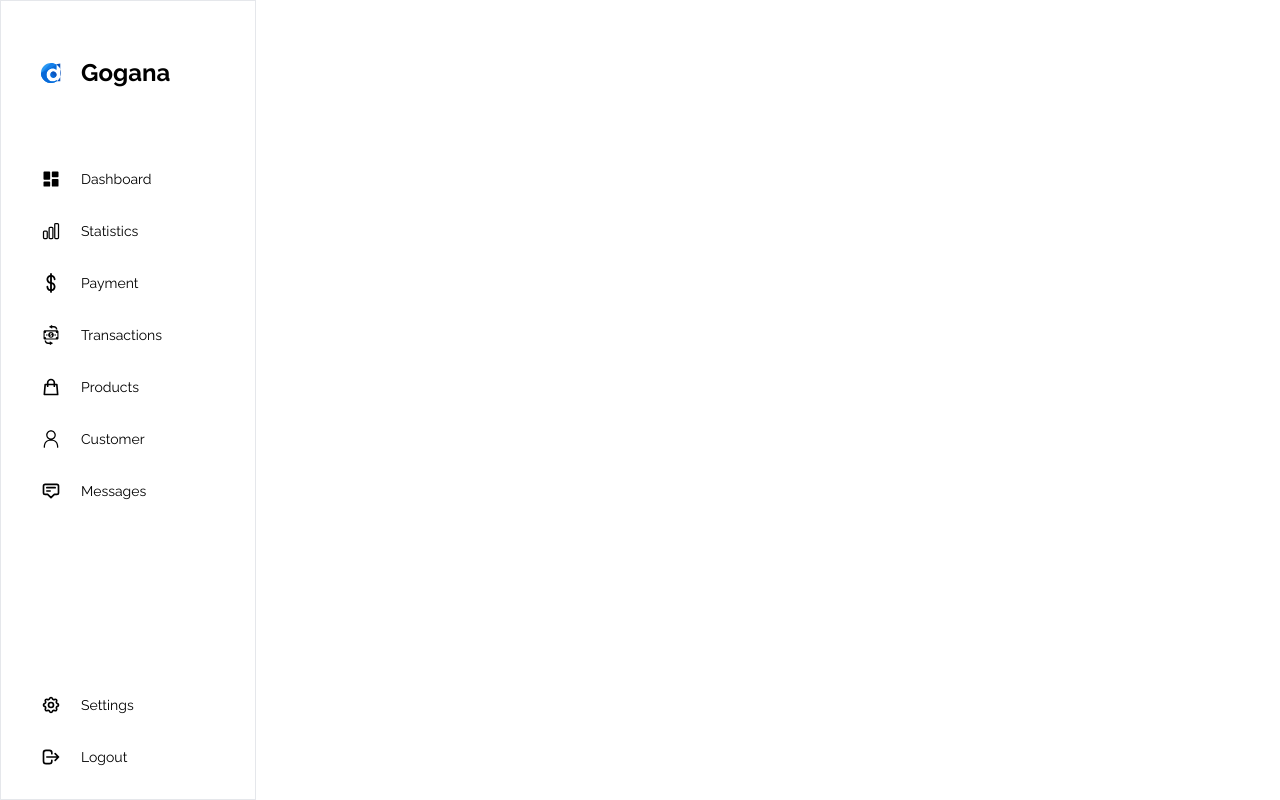
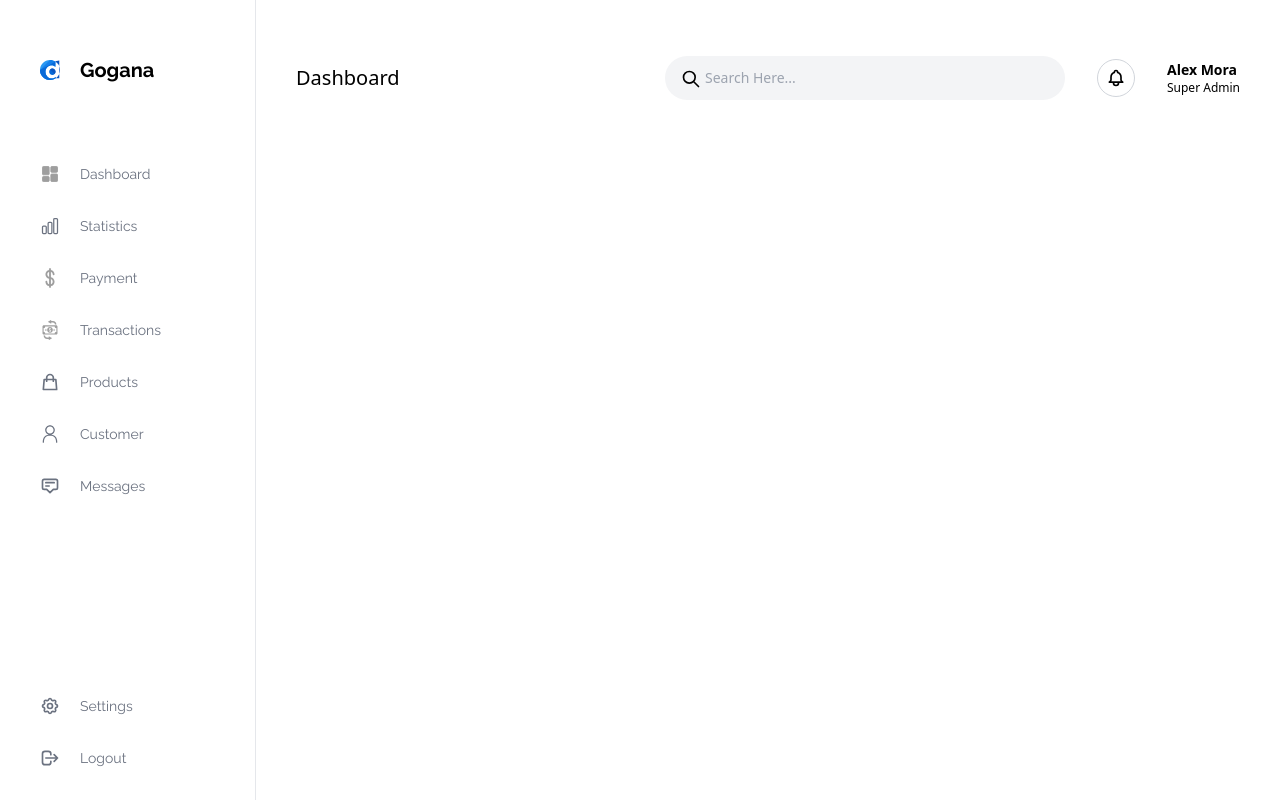
Before and after one commit to Wixi105/gogana-built, a Vue app: page / in a window 1280 px wide. Built offline with nearby package versions, Linux system fonts and the light colour scheme.

Commit message:
working on changes
Signed-off-by: Eric Junior Nyarko Sampson <ericsampson105@gmail.com>

```diff
--- a/src/App.vue
+++ b/src/App.vue
@@ -1,6 +1,61 @@
 <template>
-  <div>
-    <SideBar />
+  <div class="flex">
+    <div class="w-1/5">
+      <SideBar />
+    </div>
+    <!-- Header -->
+    <div class="w-4/5 p-10 mt-4 flex justify-between h-fit items-center">
+      <p class="text-xl font-medium">Dashboard</p>
+
+      <div class="flex items-center">
+        <section class="relative">
+          <input
+            type="text"
+            placeholder="Search Here..."
+            class="bg-gray-100 placeholder:font-light placeholder:text-start pl-10 text-sm border-none rounded-full w-[400px] py-3 px-2 focus:border-n-secondary-20 focus:outline focus:outline-1 focus:outline-n-secondary-20"
+          />
+          <svg
+            class="absolute top-[13px] left-4 h-5 pointer-events-none"
+            fill="none"
+            stroke="currentColor"
+            viewBox="0 0 24 24"
+            xmlns="http://www.w3.org/2000/svg"
+          >
+            <path
+              stroke-linecap="round"
+              stroke-linejoin="round"
+              stroke-width="2"
+              d="M21 21l-6-6m2-5a7 7 0 11-14 0 7 7 0 0114 0z"
+            ></path>
+          </svg>
+        </section>
+        <!-- Bell Start -->
+        <section class="border border-gray-300 p-2 rounded-full h-fit ml-8">
+          <svg
+            class="w-5"
+            fill="none"
+            stroke="currentColor"
+            viewBox="0 0 24 24"
+            xmlns="http://www.w3.org/2000/svg"
+          >
+            <path
+              stroke-linecap="round"
+              stroke-linejoin="round"
+              stroke-width="2"
+              d="M15 17h5l-1.405-1.405A2.032 2.032 0 0118 14.158V11a6.002 6.002 0 00-4-5.659V5a2 2 0 10-4 0v.341C7.67 6.165 6 8.388 6 11v3.159c0 .538-.214 1.055-.595 1.436L4 17h5m6 0v1a3 3 0 11-6 0v-1m6 0H9"
+            ></path>
+          </svg>
+        </section>
+        <!-- Bell End -->
+        <section class="ml-8">
+          <div>
+            <p class="text-sm font-semibold">Alex Mora</p>
+            <p class="text-xs font-regular">Super Admin</p>
+          </div>
+        </section>
+      </div>
+    </div>
+    <!-- Header End -->
   </div>
 </template>
 
--- a/src/views/SideBar.vue
+++ b/src/views/SideBar.vue
@@ -1,7 +1,5 @@
 <template>
-  <nav
-    class="p-10 font-raleway border border-r border-gray-200 w-1/5 h-screen relative"
-  >
+  <nav class="p-10 font-raleway border-r border-gray-200 h-screen relative">
     <section class="flex mt-4">
       <svg
         version="1.1"
@@ -76,15 +74,19 @@
         <g></g>
       </svg>
 
-      <h2 class="font-bold text-2xl">Gogana</h2>
+      <h2 class="font-bold text-xl">Gogana</h2>
     </section>
     <!-- Header End -->
-    <section class="mt-20">
+
+    <!-- Nav Item Start -->
+    <section class="mt-20 text-gray-500">
       <!-- Home Nav-Item -->
       <div class="flex my-8 text-sm cursor-pointer">
         <svg
           class="w-5 mr-5"
           viewBox="0 0 24 24"
+          fill="#9e9e9e"
+          stroke="#9e9e9e"
           xmlns="http://www.w3.org/2000/svg"
         >
           <path
@@ -122,6 +124,8 @@
           id="Layer_1"
           xmlns="http://www.w3.org/2000/svg"
           xmlns:xlink="http://www.w3.org/1999/xlink"
+          fill="#9e9e9e"
+          stroke="#9e9e9e"
           x="0px"
           y="0px"
           viewBox="0 0 329.991 329.991"
@@ -165,6 +169,8 @@
           id="Capa_1"
           xmlns="http://www.w3.org/2000/svg"
           xmlns:xlink="http://www.w3.org/1999/xlink"
+          fill="#9e9e9e"
+          stroke="#9e9e9e"
           x="0px"
           y="0px"
           viewBox="0 0 490.288 490.288"
@@ -273,7 +279,7 @@
       <!-- Messages Nav Item End -->
     </section>
     <!-- Bottom Section -->
-    <section class="absolute bottom-0">
+    <section class="absolute bottom-0 text-gray-500">
       <div class="flex my-8 text-sm cursor-pointer">
         <svg
           class="w-5 mr-5"
```
